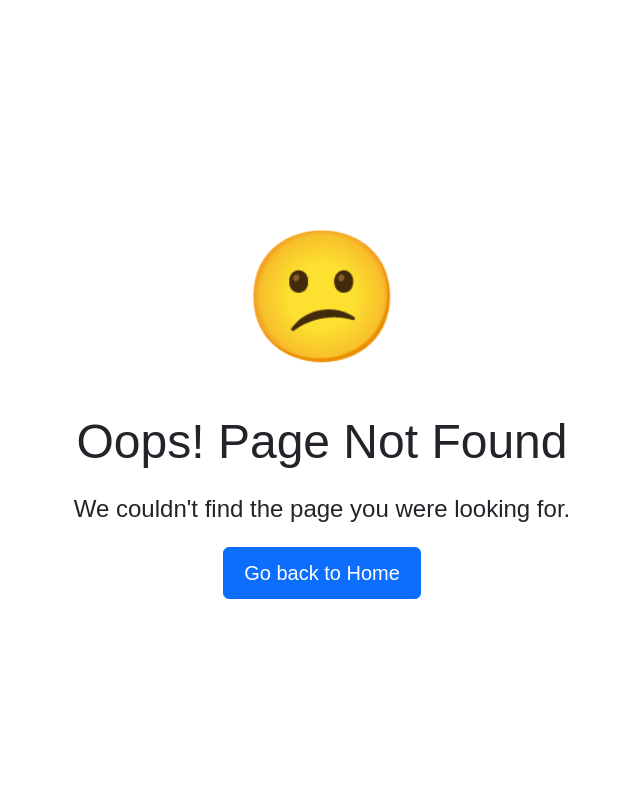
After one commit to YLlampi/roulette-live, a Django app: template templates/404.html in a window 1280 px wide. The commit adds this page. Shown: the whole page, without its empty margins (318-958 px from the left). Run offline with Django 4.2, Linux system fonts and the light colour scheme; the template is opened without the code that fills it, so the values that code supplies are empty.

Commit message:
add 404.html

```diff
--- /dev/null
+++ b/templates/404.html
@@ -0,0 +1,56 @@
+{% extends 'base.html' %}
+{% load static %}
+
+
+{% block scripts %}
+
+{% endblock scripts %}
+
+{% block style %}
+    <style>
+        body {
+            display: flex;
+            flex-direction: column;
+            justify-content: center;
+            align-items: center;
+            height: 100vh;
+            font-family: Arial, sans-serif;
+        }
+
+        .container {
+            text-align: center;
+            max-width: 600px;
+        }
+
+        .emoji {
+            font-size: 8rem;
+            margin-bottom: 20px;
+        }
+
+        h1 {
+            font-size: 3rem;
+            margin-bottom: 20px;
+        }
+
+        p {
+            font-size: 1.5rem;
+            margin-bottom: 20px;
+        }
+
+        .btn {
+            font-size: 1.25rem;
+            padding: 10px 20px;
+        }
+    </style>
+{% endblock style %}
+
+{% block content %}
+
+    <div class="container">
+        <div class="emoji">😕</div>
+        <h1>Oops! Page Not Found</h1>
+        <p>We couldn't find the page you were looking for.</p>
+        <a class="btn btn-primary" href="{% url 'stats:main' %}">Go back to Home</a>
+    </div>
+
+{% endblock content %}
```
Also changed, not shown: liveDashboards/settings.py (+5 -5 lines), liveDashboards/urls.py (+10 -0 lines), stats/templates/stats/payment_failed.html (+19 -12 lines), stats/templates/stats/payment_success.html (+19 -12 lines), stats/views.py (+13 -2 lines).
